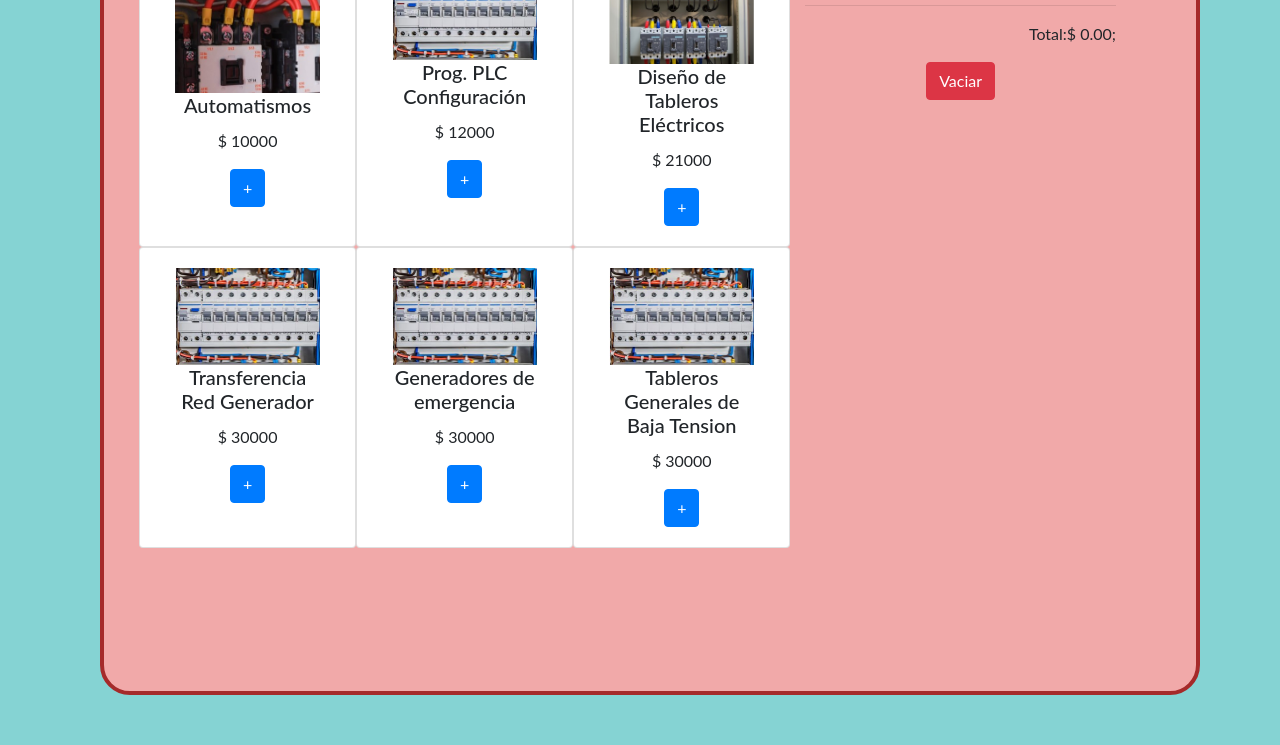
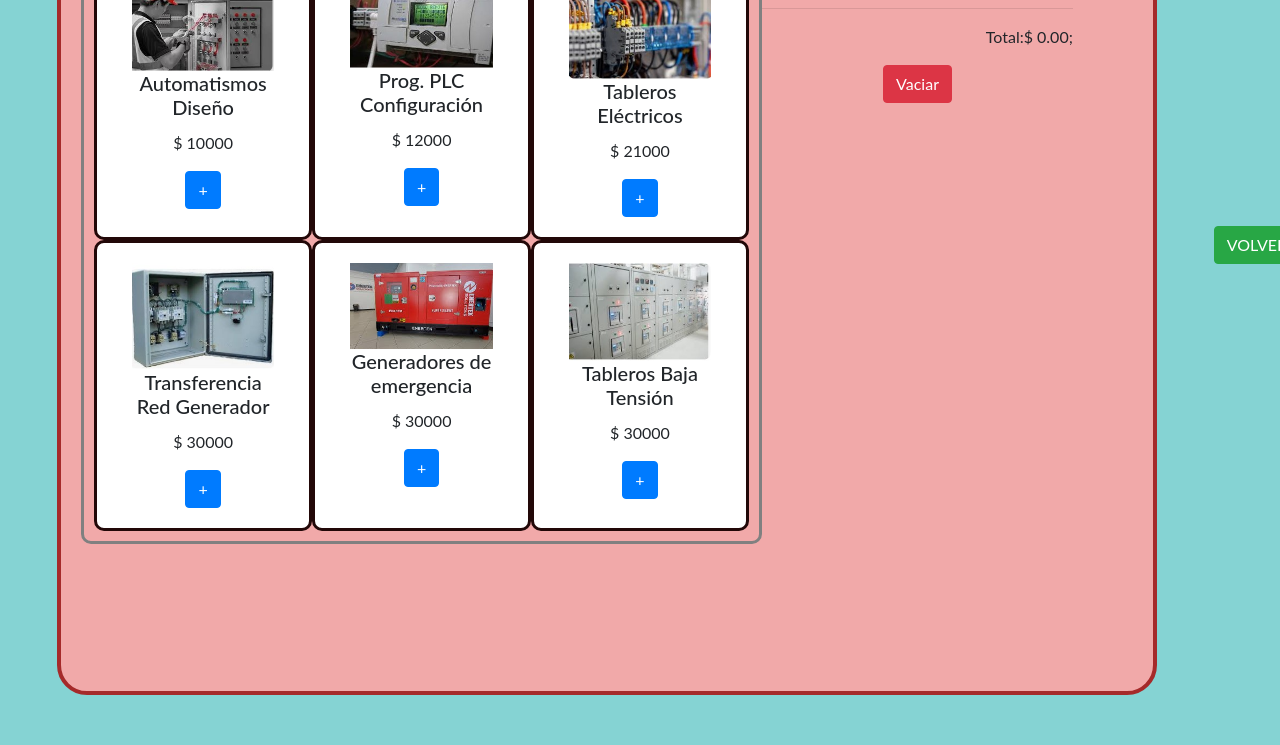
Before and after one commit to claudio9139/TALENTO-TECH-233, a plain HTML site: page PAGES/CARRITO DE COMPRAS/index235.html in a window 1280 px wide. Shown: the part 255-1000 px from the top of the page. Drawn offline with nearby package versions, Linux system fonts and the light colour scheme.

Commit message:
commit#2

```diff
--- a/PAGES/CARRITO DE COMPRAS/CSS/style2.css
+++ b/PAGES/CARRITO DE COMPRAS/CSS/style2.css
@@ -102,3 +102,24 @@ input[type="submit"]:hover {
 
 
   }
+
+  .row #items {
+
+border: 5px solid gray;
+border-radius: 10px;
+border-width:3px;
+padding:10px;
+
+
+  }
+
+
+
+ .card.col-sm-4 {
+    border: 5px solid rgb(34, 8, 8);
+    border-radius: 10px;
+    border-width:3px;
+    align-content: flex-end;
+
+
+ }
--- a/PAGES/CARRITO DE COMPRAS/JS/js(235).js
+++ b/PAGES/CARRITO DE COMPRAS/JS/js(235).js
@@ -6,28 +6,28 @@ document.addEventListener('DOMContentLoaded', () => {
     const baseDeDatos = [
         {
             id: 1,
-            nombre: 'Automatismos ',
+            nombre: 'Automatismos Diseño ',
             precio: 10000,
-            imagen: 'images/AUTOMATISMOS(1).jpg'
+            imagen: 'images/automatismos(233).jpg'
         },
         {
             id: 2,
             nombre: 'Prog. PLC Configuración',
             precio: 12000,
-            imagen: 'images/TTA(3).jpg'
+            imagen: 'images/PLC(234).jpg'
 
         },
         {
             id: 3,
-            nombre: 'Diseño de Tableros Eléctricos',
+            nombre: ' Tableros Eléctricos',
             precio: 21000,
-            imagen: 'images/TABLEROCAJAMOLDEADA.jpg'
+            imagen: 'images/TABLEROCAJAMOLDEADA(233).jpg'
         },
         {
             id: 4,
             nombre: 'Transferencia Red Generador',
             precio: 30000,
-            imagen: 'images/TTA(3).jpg'
+            imagen: 'images/TTA(234).jpg'
         },
 
 
@@ -35,14 +35,14 @@ document.addEventListener('DOMContentLoaded', () => {
             id: 5,
             nombre: ' Generadores de emergencia',
             precio: 30000,
-            imagen: 'images/TTA(3).jpg'
+            imagen: 'images/generador(233).jpg'
         },
 
         {
             id: 6,
-            nombre: 'Tableros Generales de Baja Tension',
+            nombre: 'Tableros Baja Tensión',
             precio: 30000,
-            imagen: 'images/TTA(3).jpg'
+            imagen: 'images/TTA(233).jpg'
         }
 
 
--- a/PAGES/CARRITO DE COMPRAS/index235.html
+++ b/PAGES/CARRITO DE COMPRAS/index235.html
@@ -27,4 +27,12 @@
     </div>
     <script src="JS/js(235).js"></script>
 </body>
+        <footer>
+            <!--<p class="text-right"> Home<span id="total"></span>;</p>
+            <button id="boton-vaciar" class="button.btn.btn-danger.mx-5">X</button>-->
+            <a href="../../index.html" class="btn btn-success">VOLVER</a>
+
+        </footer>
+
+
 </html>
```
Also changed, not shown: PAGES/CARRITO DE COMPRAS/images/Generador(233).jpg (added), PAGES/CARRITO DE COMPRAS/images/PLC(233).jpg (added), PAGES/CARRITO DE COMPRAS/images/PLC(234).jpg (added), PAGES/CARRITO DE COMPRAS/images/TABLEROCAJAMOLDEADA(233).jpg (added), PAGES/CARRITO DE COMPRAS/images/TTA(233).jpg (added), PAGES/CARRITO DE COMPRAS/images/TTA(234).jpg (added), PAGES/CARRITO DE COMPRAS/images/automatismos(233).jpg (added).
